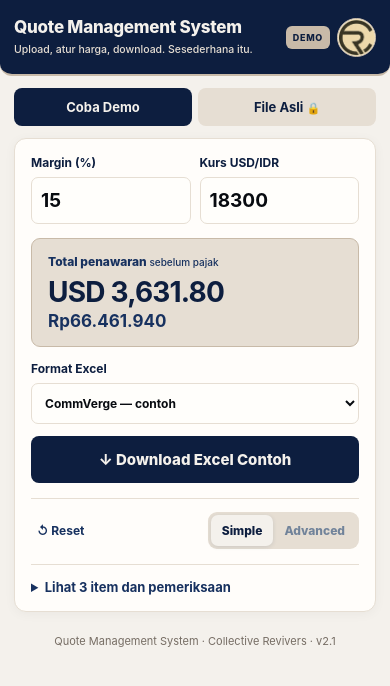
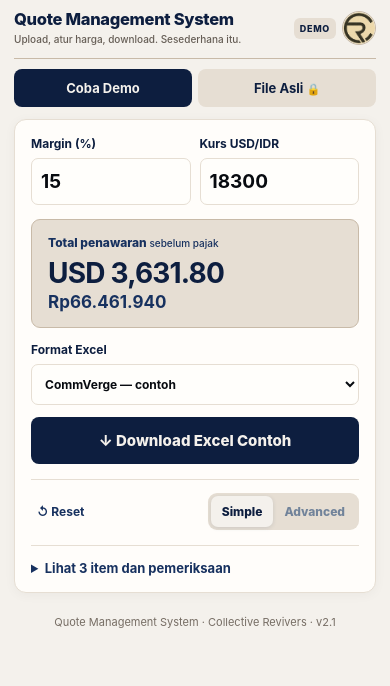
Before and after one commit to mstatistika/Quote-Management, a plain HTML site: page static/index.html in a window 390 px wide. Drawn offline with Linux system fonts and the light colour scheme; no server answers.

Commit message:
Make QMS header compact and aligned with quotation form

```diff
--- a/static/style.css
+++ b/static/style.css
@@ -67,3 +67,36 @@ footer{color:#766D64;padding:22px 0}
  .tagline{font-size:10px}
  .cr-logo{width:34px;height:34px}
 }
+
+/* QMS header correction: aligned to working form, no oversized navy banner */
+.top{
+  margin:0;
+  padding:11px 0 12px;
+  min-height:0;
+  background:transparent;
+  border:0;
+  border-bottom:1px solid var(--ms-khaki);
+  border-radius:0;
+  box-shadow:none;
+  gap:12px;
+}
+.brand{color:var(--ms-navy);font-size:19px;line-height:1.18;letter-spacing:-.35px}
+.tagline{color:#665E56;margin:4px 0 0;font-size:11px;line-height:1.35}
+.top-right{gap:9px}
+.cr-logo{width:38px;height:38px;border-radius:50%}
+.demo-pill{font-size:9px;padding:6px 8px;background:var(--ms-light-khaki);color:var(--ms-navy)}
+.tabs{margin:11px 0 12px}
+@media(max-width:440px){
+ .top{margin:0;padding:10px 0 11px;gap:8px;min-height:0}
+ .brand{font-size:16.5px;letter-spacing:-.3px}
+ .tagline{font-size:10px;line-height:1.35;margin:4px 0 0}
+ .cr-logo{width:34px;height:34px}
+ .top-right{gap:6px}
+ .demo-pill{padding:5px 6px;font-size:9px}
+ .tabs{margin:10px 0 12px}
+}
+@media(max-width:350px){
+ .brand{font-size:15px}
+ .tagline{font-size:9px}
+ .cr-logo{width:31px;height:31px}
+}
```
